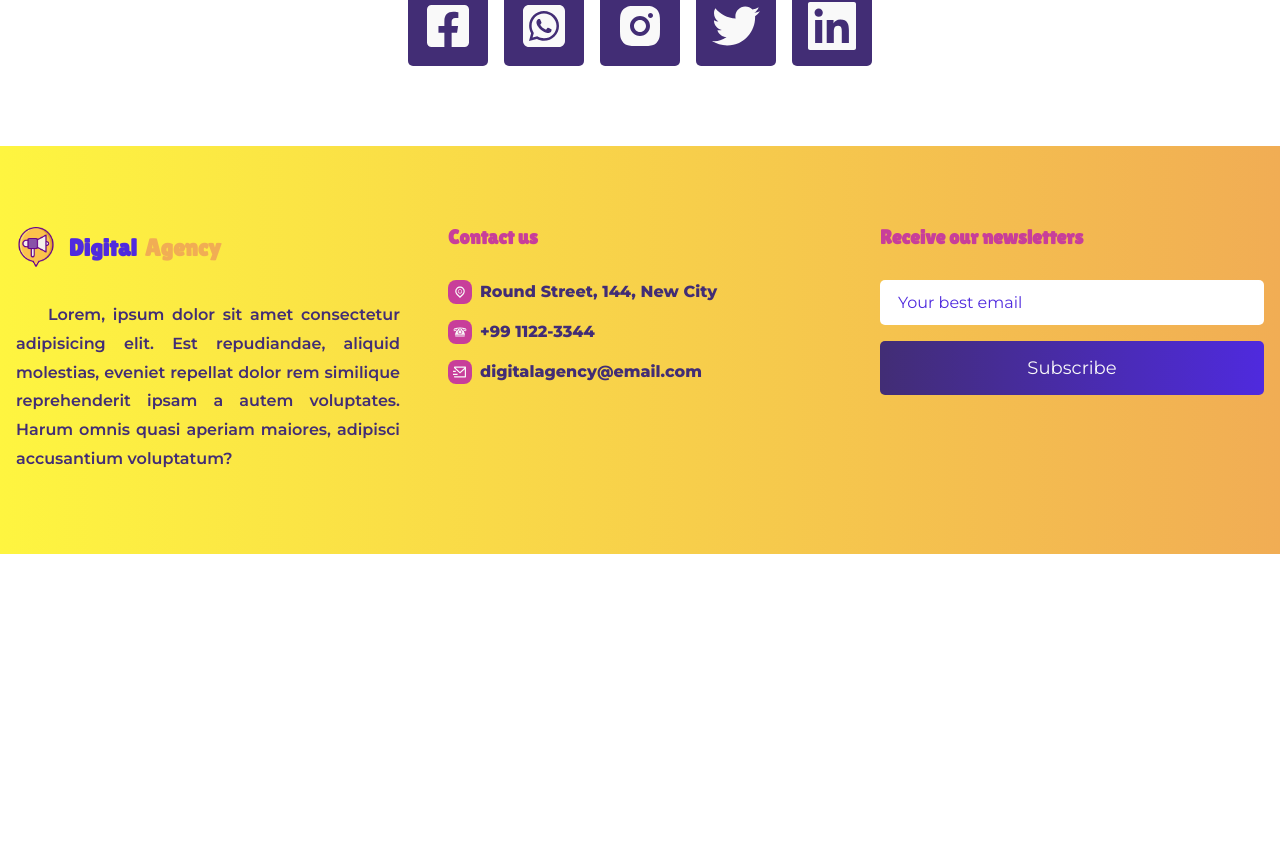
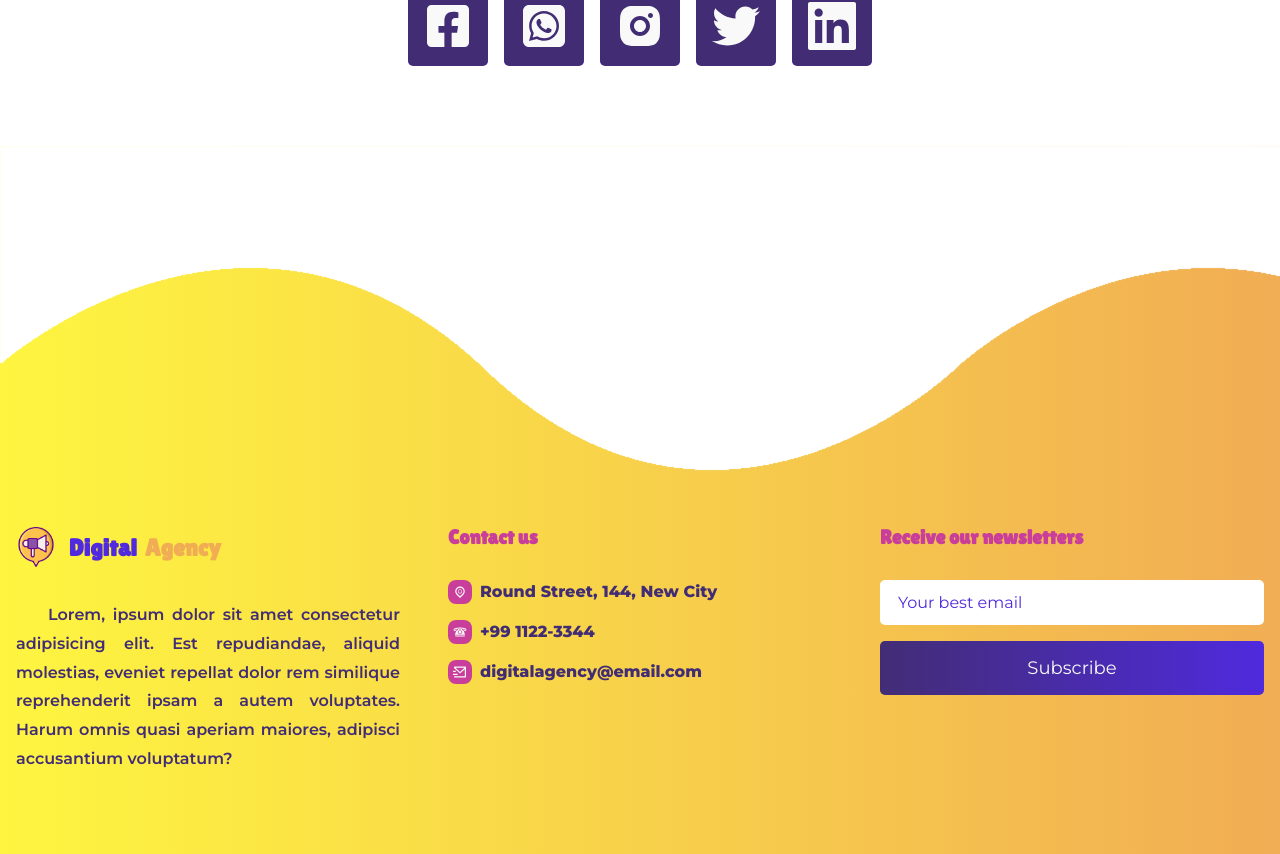
Before and after one commit to adrjmiranda/digital-agency, a React (Vite) app: page / in a window 1280 px wide. Shown: the part 3625-4479 px from the top of the page. Before the commit the page ends 4179 px from the top, so only its background shows below. Built offline with nearby package versions, Linux system fonts and the light colour scheme.

Commit message:
chore: added wave top to footer

```diff
--- a/src/components/footer/index.tsx
+++ b/src/components/footer/index.tsx
@@ -2,6 +2,7 @@ import { FunctionComponent, ReactNode } from 'react';
 
 // Components
 import Logo from '../logo';
+import WaveTop from '../WaveTop';
 
 // Style
 import * as Style from './style';
@@ -15,6 +16,7 @@ import { RiMailSendLine } from 'react-icons/ri';
 const Footer: FunctionComponent = (): ReactNode => {
 	return (
 		<Style.Container>
+			<WaveTop />
 			<Wrapper>
 				<Style.Content>
 					<Style.Col>
--- a/src/components/footer/style.ts
+++ b/src/components/footer/style.ts
@@ -1,12 +1,14 @@
 import styled from 'styled-components';
 
 export const Container = styled.div`
-	padding: 80px 0;
+	padding: 380px 0 80px;
+	overflow: hidden;
 	background-image: linear-gradient(
 		to right,
 		${(props) => props.theme.color.lemonYellow},
 		${(props) => props.theme.color.peachOrange}
 	);
+	position: relative;
 `;
 
 export const Content = styled.div`
```
